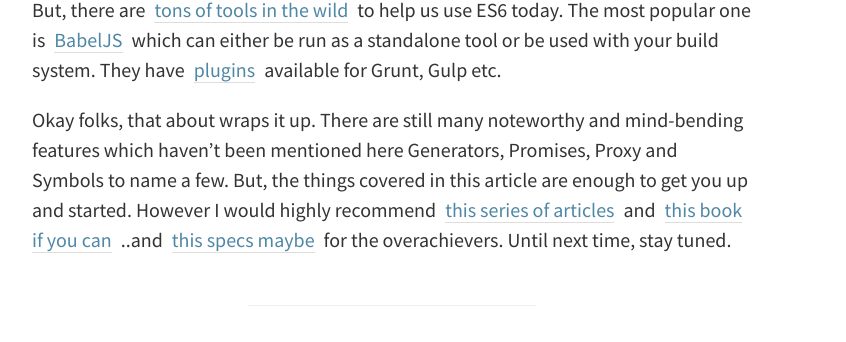
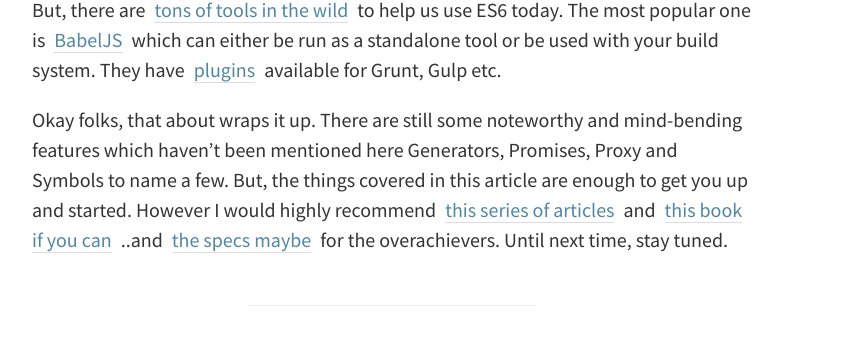
Before and after one commit to kamranahmedse/kamranahmedse.github.io, a Jekyll site: the page built from blog/_posts/2016-04-04-es6-in-depth.md, in a window 1280 px wide and 900 px high, scrolled down 16936 px. Shown: the part 153-495 px from the top of the window, without its empty margins (248-1094 px from the left). Built offline with Jekyll 4.4.1, drawn with Linux system fonts in a browser that asks for light colours; some web fonts are replaced; comment, search, counter and statistics services are not loaded.

Commit message:
Fix typos

```diff
--- a/blog/_posts/2016-04-04-es6-in-depth.md
+++ b/blog/_posts/2016-04-04-es6-in-depth.md
@@ -608,4 +608,4 @@ There is a lot more to it. Please have a look at [this article for further detai
 
 Although ES6 has been finalized, there still is dangling support for it in the browsers. But, there are [tons of tools in the wild](https://github.com/addyosmani/es6-tools) to help us use ES6 today. The most popular one is [BabelJS](https://babeljs.io/) which can either be run as a standalone tool or be used with your build system. They have [plugins](http://babeljs.io/docs/setup/) available for Grunt, Gulp etc.
 
-Okay folks, that about wraps it up. There are still many noteworthy and mind-bending features which haven't been mentioned here Generators, Promises, Proxy and Symbols to name a few. But, the things covered in this article are enough to get you up and started. However I would highly recommend [this series of articles](https://ponyfoo.com/articles/tagged/es6-in-depth) and [this book if you can](https://leanpub.com/understandinges6) ..and [this specs maybe](http://wiki.ecmascript.org/doku.php?id=harmony:specification_drafts) for the overachievers. Until next time, stay tuned.
+Okay folks, that about wraps it up. There are still some noteworthy and mind-bending features which haven't been mentioned here Generators, Promises, Proxy and Symbols to name a few. But, the things covered in this article are enough to get you up and started. However I would highly recommend [this series of articles](https://ponyfoo.com/articles/tagged/es6-in-depth) and [this book if you can](https://leanpub.com/understandinges6) ..and [the specs maybe](http://wiki.ecmascript.org/doku.php?id=harmony:specification_drafts) for the overachievers. Until next time, stay tuned.
```
